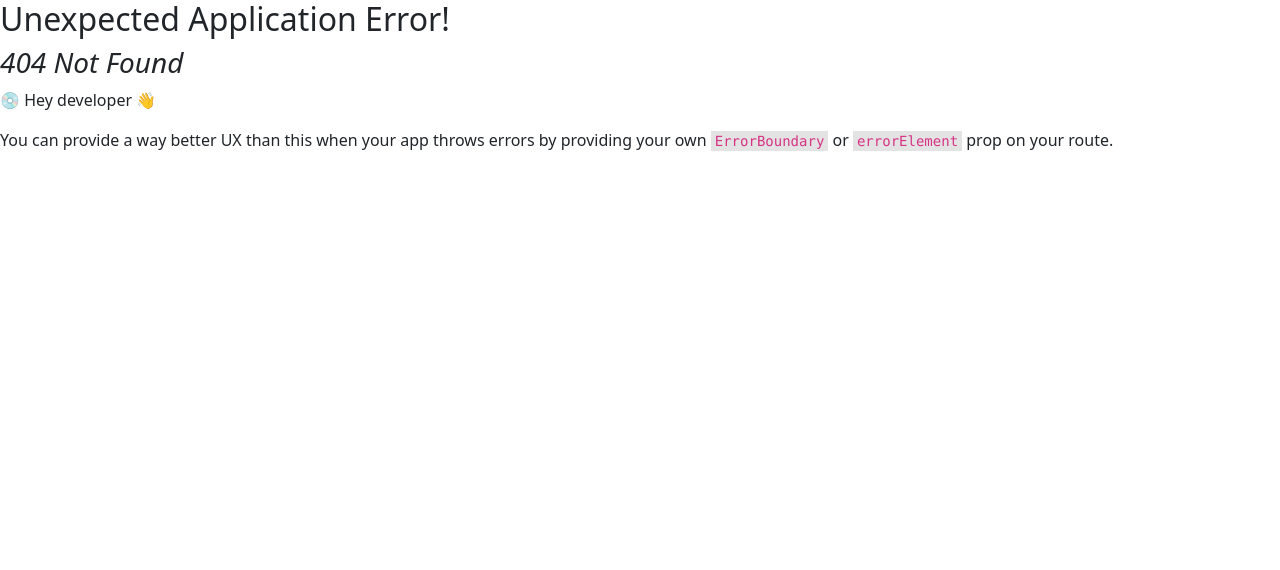
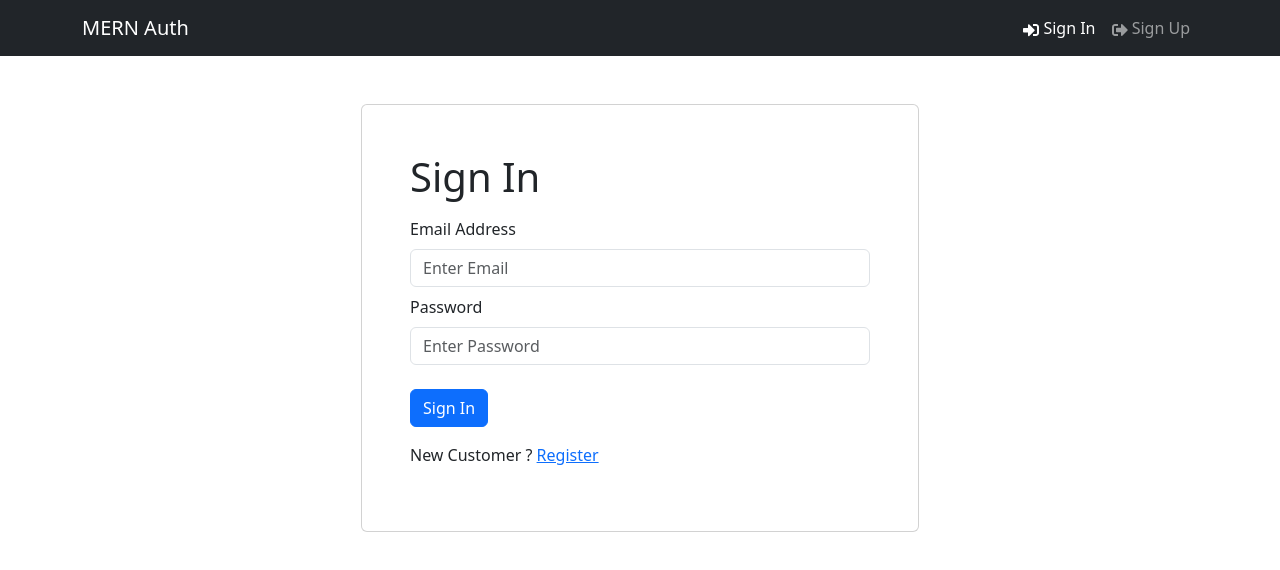
Before and after one commit to MarindanyTracy/Mern-Auth-Form, a React (Vite) app in the folder frontend/: page /login in a window 1280 px wide. Before the commit this address had no page. Shown: the top 570 px of the page. Built offline with nearby package versions, Linux system fonts and the light colour scheme.

Commit message:
Login UI

```diff
--- a/frontend/src/main.jsx
+++ b/frontend/src/main.jsx
@@ -4,11 +4,13 @@
 import App from './App.jsx'
 import 'bootstrap/dist/css/bootstrap.min.css';
 import Home from './screens/Home.jsx';
+import Login from './screens/Login.jsx';
 
 const router = createBrowserRouter(
   createRoutesFromElements(
     <Route path="/" element={<App />}>
     <Route path="/" index={true} element={<Home />} />
+    <Route path="/login" element={<Login />} />
     </Route>
   )
 )
--- /dev/null
+++ b/frontend/src/screens/Login.jsx
@@ -0,0 +1,42 @@
+import React, { useState } from 'react';
+import { Link } from 'react-router-dom';
+import { Form, Button, Row, Col } from 'react-bootstrap';
+import FormContainer from '../components/FormContainer';
+
+const Login = () => {
+  const [email,setEmail] = useState('')
+  const [password,setPassword] = useState('')
+
+  const submitHandler = async(e) => {
+    e.preventDefault();
+    console.log('submit')
+  }
+  return (
+    <FormContainer>
+      <h1>Sign In</h1>
+      <Form onSubmit={submitHandler}>
+        <Form.Group className='my-2' controlId='email'>
+          <Form.Label>Email Address</Form.Label>
+          <Form.Control type='email'placeholder='Enter Email' value={email} onChange={(e) => setEmail(e.target.value)}></Form.Control>
+        </Form.Group>
+
+        <Form.Group className='my-2' controlId='password'>
+          <Form.Label>Password </Form.Label>
+          <Form.Control type='password'placeholder='Enter Password' value={password} onChange={(e) => setPassword(e.target.value)}></Form.Control>
+        </Form.Group>
+
+        <Button type='submit'variant='primary' className='mt-3'>
+          Sign In
+        </Button>
+
+        <Row className='py-3'>
+          <Col>
+          New Customer ? <Link to='/register'>Register</Link>
+          </Col>
+        </Row>
+      </Form>
+    </FormContainer>
+  )
+}
+
+export default Login
```
